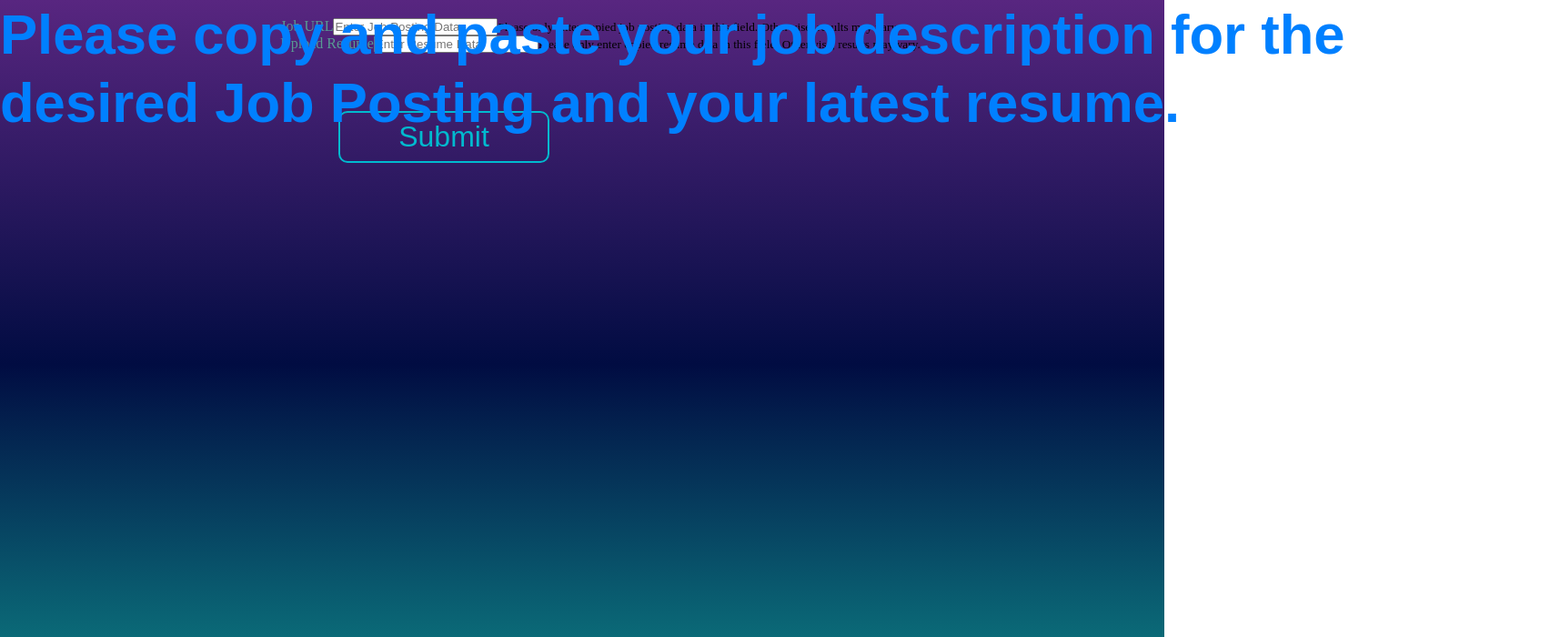
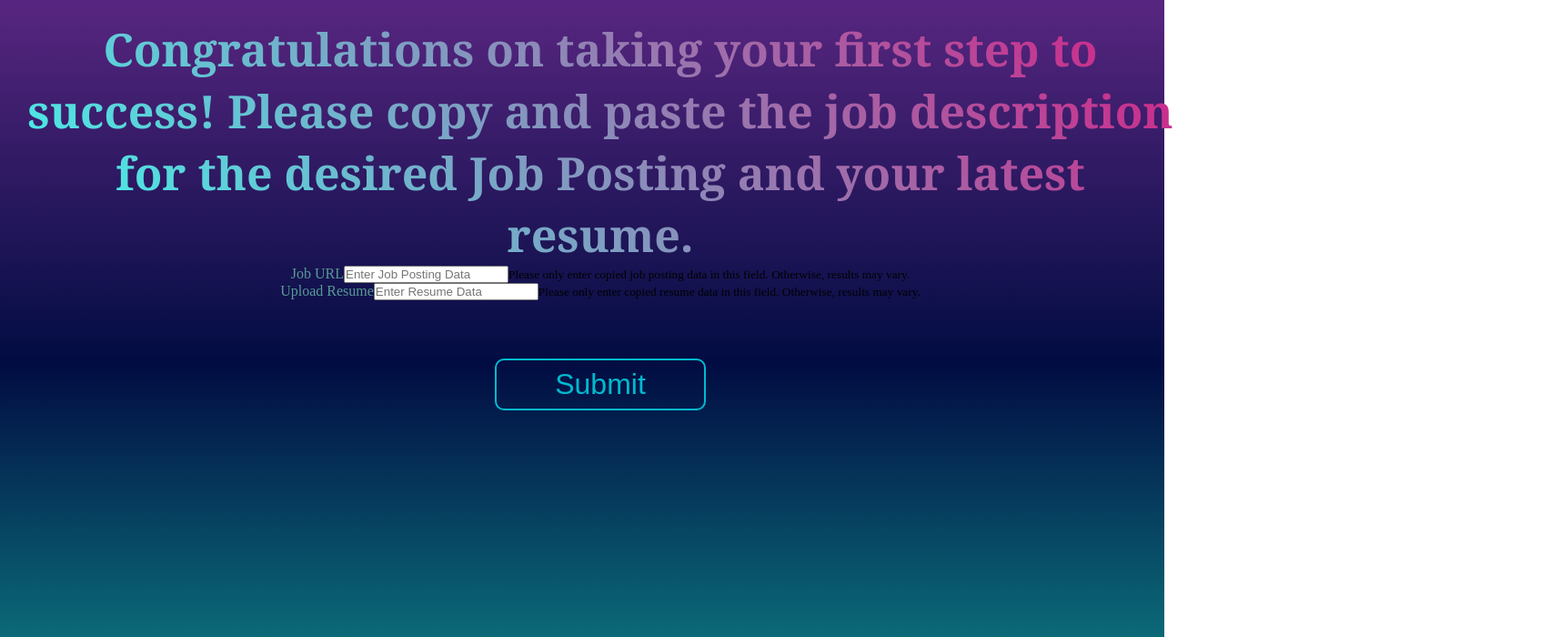
Before and after one commit to kat9897/disCOVER, a React (Create React App) app in the folder src/frontend/: page /resume-and-url in a window 1280 px wide. Shown: the top 700 px of the page at 91% size, 1715 px wide, since content can reach past the window. Built offline with nearby package versions, Linux system fonts and the light colour scheme.

Commit message:
some styles

```diff
--- a/src/frontend/src/screens/ResultsPage.js
+++ b/src/frontend/src/screens/ResultsPage.js
@@ -7,7 +7,7 @@ const ResultsPage = () => {
     const [jobURL, setJobURL] = useState();
     const [resume, setResume] = useState();
 
-    const keyphrases = 'development, .NET, .NET Core, Microsoft SQL Server, Transact-SQL, software engineering, functional programming, object-oriented programming, solution architect, Microservices, Agile, code reviews, QA, business requirements, architecture'
+    const keyphrases = 'development, .NET, .NET Core, Microsoft SQL Server, Transact-SQL, software engineering, functional programming, object-oriented programming, solution architect, Microservices, Agile, code reviews, QA, business requirements, architecture';
 
     const onInputJobURL = ({target:{value}}) => setJobURL(value);
     const onFormSubmit = e => {
@@ -23,7 +23,6 @@ const ResultsPage = () => {
     return (
         <div>
             <Container>
-                {/* <h1>You can't do anything until you take a step forward!</h1> */}
                 <UnleashText>Here are the key skills and proficiencies we found from your job posting!</UnleashText>
             </Container>
             <Bontainer>
@@ -84,26 +83,28 @@ const Button = styled.button`
   }
 `;
 
-const UnleashText = styled.h3`
+const UnleashText = styled.h2`
 /* Unleash your inner explorer and */
 
     position: relative;
-    width: 1714.65px;
-    height: 75px;
-    left: 105px;
+    left: 0px;
     top: 0px;
 
-    font-family: 'Arial';
+    background-image: linear-gradient(45deg,#3dffef,#d51e85);
+    background-clip: text;
+    text-fill-color: transparent;
+    -webkit-background-clip: text;
+    -webkit-text-fill-color: transparent;
+
+    font-size: 50px;
+    font-family: 'Georgia';
     font-style: normal;
-    font-weight: 700;
-    font-size: 40px;
-    line-height: 75px;
     /* identical to box height */
 
     display: flex;
     align-items: center;
 
-    color: #0080FF;
+    color: #78e5f0;
 
 `;
 
--- a/src/frontend/src/screens/ResumeAndURLPage.js
+++ b/src/frontend/src/screens/ResumeAndURLPage.js
@@ -24,11 +24,11 @@ const ResumeAndURLPage = () => {
             {/* <h1>You can't do anything until you take a step forward!</h1> */}
 
             <UnleashText>Congratulations on taking your first step to success!
-            Please copy and paste your job description for the desired Job Posting
+            Please copy and paste the job description for the desired Job Posting
              and your latest resume.</UnleashText>
-            <Form onSubmit={onFormSubmit}>
+            <Form className="form-wrapper" onSubmit={onFormSubmit}>
 
-                <Form.Group className="mb-3" controlId="formJobURL">
+                <Form.Group className="form-elem" controlId="formJobURL">
                     <Form.Label>Job URL</Form.Label>
                     <Form.Control
                         type="textarea"
@@ -39,7 +39,7 @@ const ResumeAndURLPage = () => {
                     Please only enter copied job posting data in this field. Otherwise, results may vary.
                     </Form.Text>
                 </Form.Group>
-                <Form.Group className="mb-3" controlId="formFile">
+                <Form.Group className="form-elem" controlId="formFile">
                     <Form.Label>Upload Resume</Form.Label>
                     <Form.Control
                         type="textarea"
@@ -61,6 +61,7 @@ const ResumeAndURLPage = () => {
 const Container = styled.div`
     display: flex;
     align-text: center;
+    text-align: center;
     flex-direction: column;
     align-items: center;
     padding: 20px;
@@ -88,26 +89,28 @@ const Button = styled.button`
   }
 `;
 
-const UnleashText = styled.h3`
+const UnleashText = styled.h2`
 /* Unleash your inner explorer and */
 
-    position: absolute;
-    width: 1714.65px;
-    height: 75px;
+    position: relative;
     left: 0px;
     top: 0px;
 
-    font-family: 'Arial';
+    background-image: linear-gradient(45deg,#3dffef,#d51e85);
+    background-clip: text;
+    text-fill-color: transparent;
+    -webkit-background-clip: text;
+    -webkit-text-fill-color: transparent;
+
+    font-size: 50px;
+    font-family: 'Georgia';
     font-style: normal;
-    font-weight: 700;
-    font-size: 61.6043px;
-    line-height: 75px;
     /* identical to box height */
 
     display: flex;
     align-items: center;
 
-    color: #0080FF;
+    color: #78e5f0;
 
 `;
 
--- a/src/frontend/src/styles/App.css
+++ b/src/frontend/src/styles/App.css
@@ -28,6 +28,10 @@ html, body {
     width: 600px;
 }
 
+.form-wrapper{
+    display: contents;
+}
+
 .form-body {
     margin-top: 10px;
 }
```
